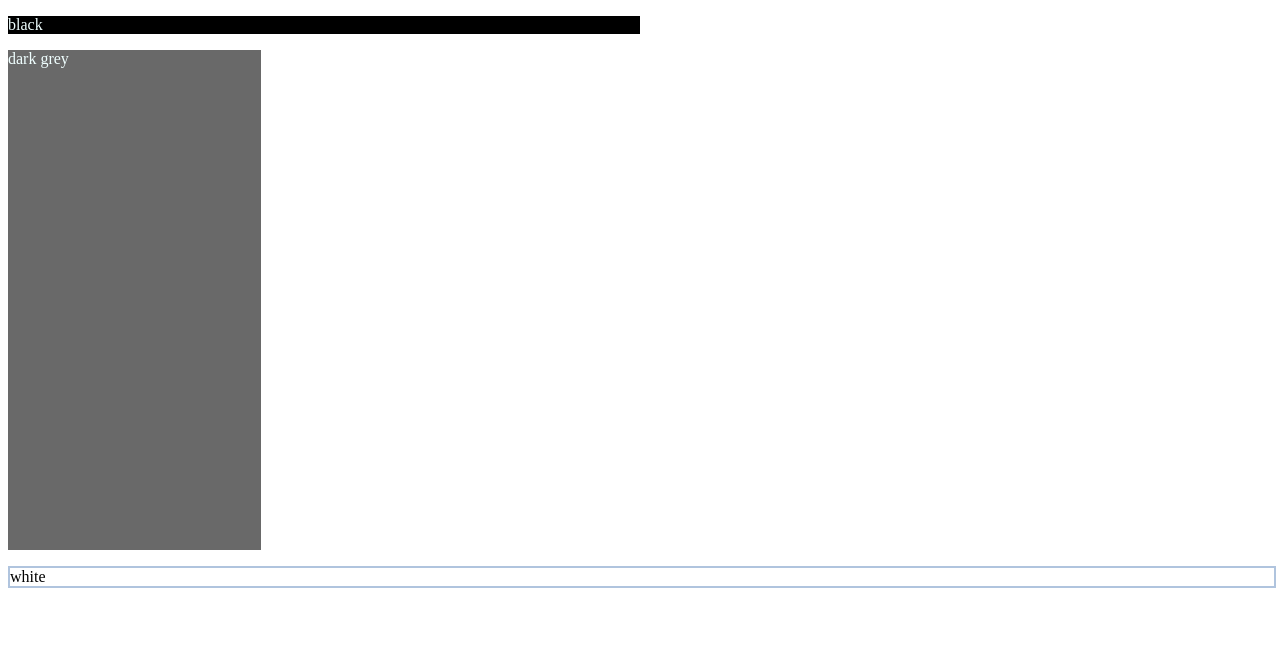
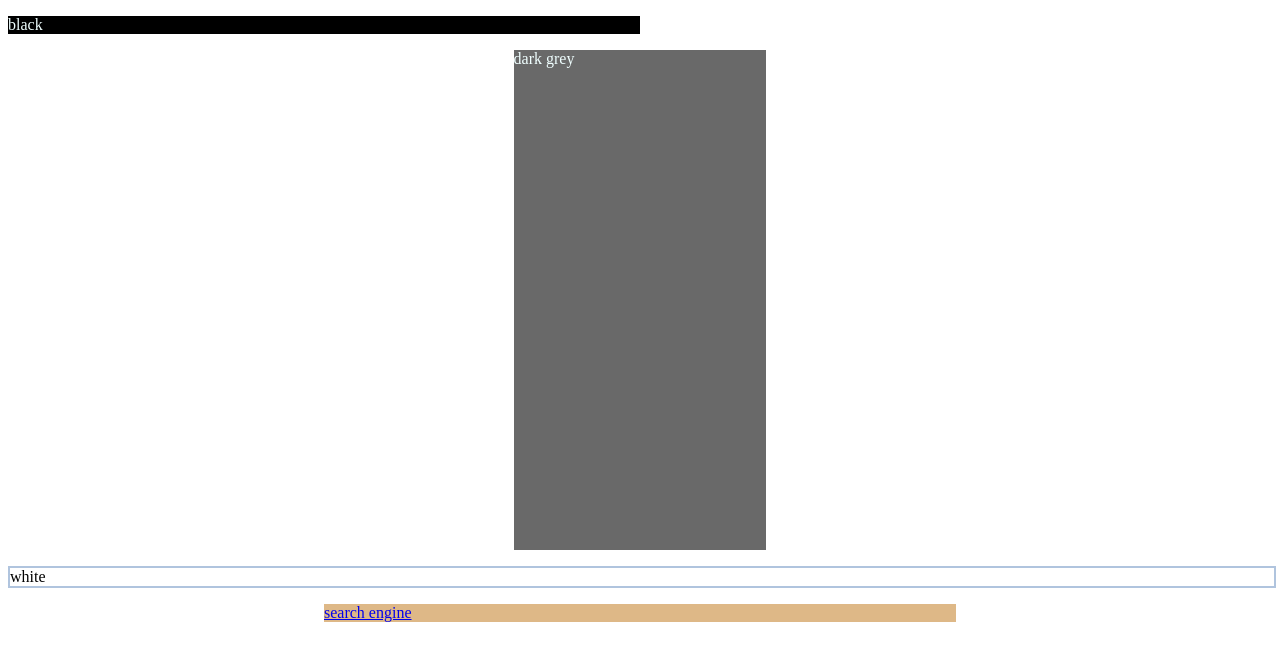
Before and after one commit to danieladelvos/css-spielplatz, a plain HTML site: page lessons/module-4-layout-and-positioning/index.html in a window 1280 px wide. Drawn offline with Linux system fonts and the light colour scheme.

Commit message:
module 4 positioning with padding and margin

```diff
--- a/lessons/module-4-layout-and-positioning/index.html
+++ b/lessons/module-4-layout-and-positioning/index.html
@@ -21,5 +21,6 @@
     <p class="white">
       white
     </p>
+  <a href="https://www.google.com">search engine</a>
   </body>
 </html>
--- a/lessons/module-4-layout-and-positioning/styles.css
+++ b/lessons/module-4-layout-and-positioning/styles.css
@@ -10,6 +10,8 @@
   color: azure;
   width: 20%;
   height: 500px;
+  margin-left: auto;
+  margin-right: auto;
 }
 
 .white {
@@ -18,3 +20,10 @@
   width: 100%;
   height: 50%;
 }
+
+a {
+  background-color: burlywood;
+  display: block;
+  width: 50%;
+  margin: 0 auto;
+}
```
